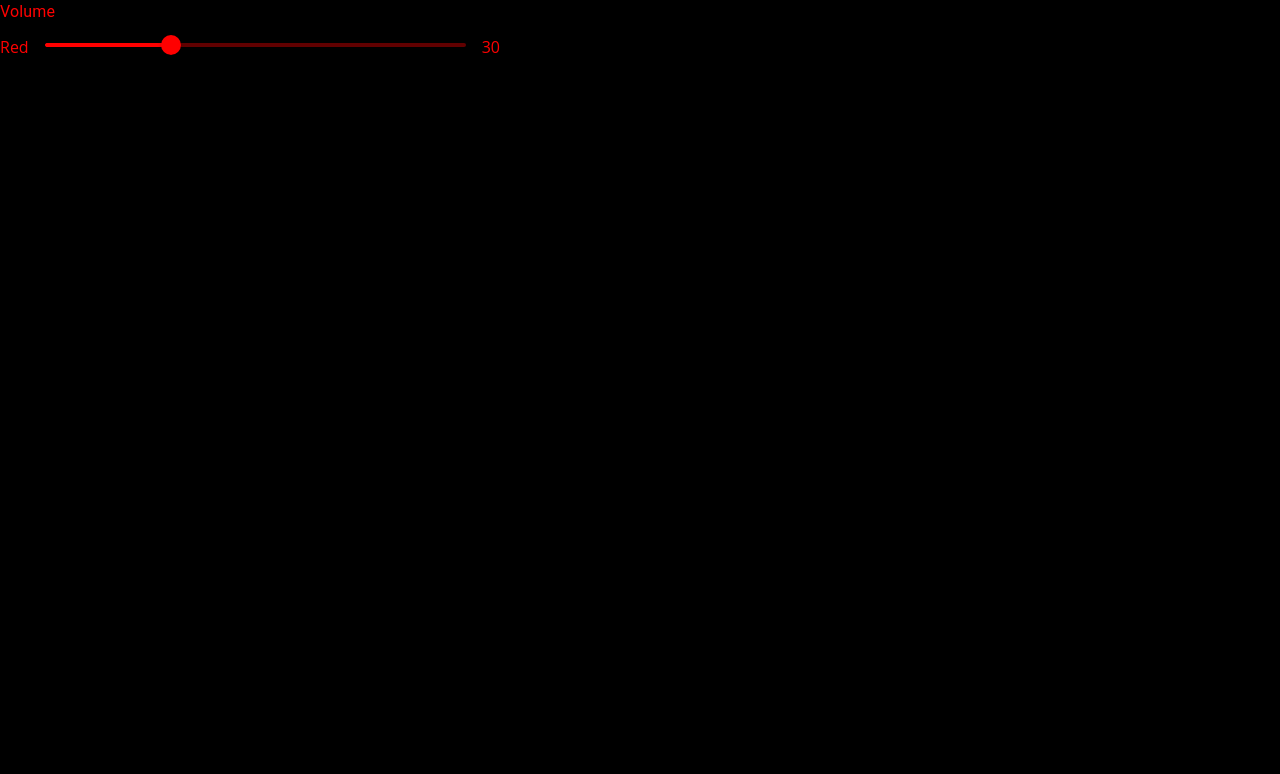
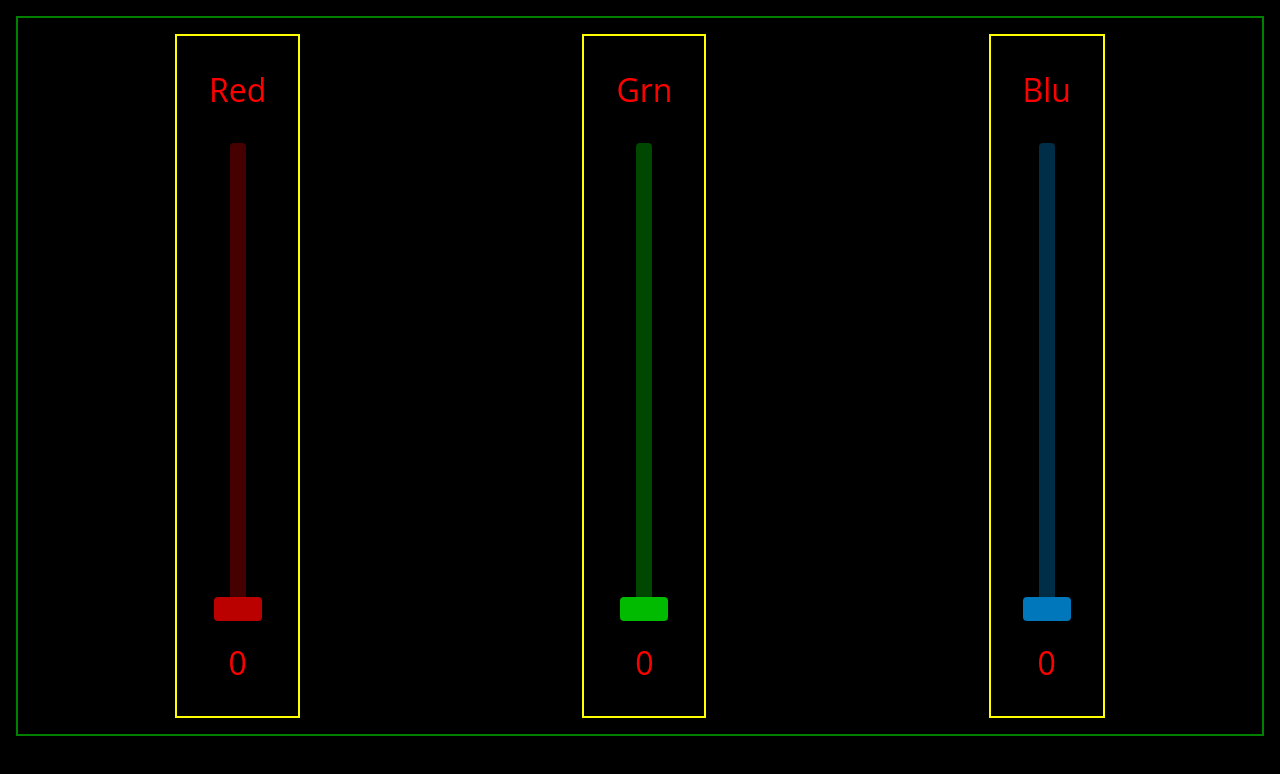
Before and after one commit to CelestialCoyote/hercules-gui-materialui-sliders, a React (Create React App) app in the folder frontend/: page / in a window 1280 px wide. Shown: the top 774 px of the page. Built offline with nearby package versions, Linux system fonts and the light colour scheme.

Commit message:
Created VerticalCoveSlider component.

```diff
--- /dev/null
+++ b/frontend/src/components/Hercules/Hercules.css
@@ -0,0 +1,10 @@
+.hercules {
+    border: 2px solid green;
+    display: flex;
+    flex-direction: row;
+    height: 90vh;
+    justify-content: space-around;
+    margin: 1.0rem;
+    padding: 1.0rem;
+    width: 100%;
+}
--- a/frontend/src/components/Hercules/Hercules.js
+++ b/frontend/src/components/Hercules/Hercules.js
@@ -1,68 +1,30 @@
-import * as React from 'react';
-import { styled } from '@mui/material/styles';
-import Box from '@mui/material/Box';
-import Grid from '@mui/material/Grid';
-import Typography from '@mui/material/Typography';
-import Slider from '@mui/material/Slider';
-import MuiInput from '@mui/material/Input';
-//import VolumeUp from '@mui/icons-material/VolumeUp';
+import { useEffect, useState } from 'react';
+import VerticalCoveSlider from '../VerticalCoveSlider/VerticalCoveSlider';
+import './Hercules.css';
 
-const Input = styled(MuiInput)`
-  width: 42px;
-`;
 
-export default function InputSlider() {
-  const [value, setValue] = React.useState(30);
+const Hercules = () => {
 
-  const handleSliderChange = (event, newValue) => {
-    setValue(newValue);
-  };
+    const [red, setRed] = useState(0);
+    const [grn, setGrn] = useState(0);
+    const [blu, setBlu] = useState(0);
 
-  const handleInputChange = (event) => {
-    setValue(event.target.value === '' ? '' : Number(event.target.value));
-  };
+    useEffect(() => {
+        console.log(`Red: ${red}, Green: ${grn}, Blue: ${blu}`);
+    }, [red, grn, blu]);
 
-  const handleBlur = () => {
-    if (value < 0) {
-      setValue(0);
-    } else if (value > 100) {
-      setValue(100);
-    }
-  };
+    return (
+        <div className="hercules">
 
-  return (
-    <Box sx={{ width: 500 }}>
-      <Typography id="input-slider" gutterBottom>
-        Volume
-      </Typography>
-      <Grid container spacing={2} alignItems="center">
-        <Grid item>
-          Red
-        </Grid>
-        <Grid item xs>
-          <Slider
-            value={typeof value === 'number' ? value : 0}
-            onChange={handleSliderChange}
-            aria-labelledby="input-slider"
-          />
-        </Grid>
-        <Grid item>
-            {value}
-          {/*<Input
-            value={value}
-            size="small"
-            onChange={handleInputChange}
-            onBlur={handleBlur}
-            inputProps={{
-              step: 10,
-              min: 0,
-              max: 100,
-              type: 'number',
-              'aria-labelledby': 'input-slider',
-            }}
-          />*/}
-        </Grid>
-      </Grid>
-    </Box>
-  );
+            <VerticalCoveSlider coveColor="Red" color="#bb0000" setRed={setRed} />
+
+            <VerticalCoveSlider coveColor="Grn" color="#00bb00" setGrn={setGrn} />
+
+            <VerticalCoveSlider coveColor="Blu" color="#0077bb" setBlu={setBlu} />
+
+        </div>
+    );
 }
+
+
+export default Hercules;
--- /dev/null
+++ b/frontend/src/components/VerticalCoveSlider/VerticalCoveSlider.css
@@ -0,0 +1,12 @@
+.cove-slider-group {
+    align-items: center;
+    border: 2px solid yellow;
+    display: flex;
+    flex-direction: column;
+}
+
+.cove-text {
+    color: red;
+    font-size: 2.0rem;
+    padding: 2.0rem;
+}
--- /dev/null
+++ b/frontend/src/components/VerticalCoveSlider/VerticalCoveSlider.js
@@ -0,0 +1,61 @@
+import { useState } from 'react';
+import Slider from '@mui/material/Slider';
+import './VerticalCoveSlider.css';
+
+
+const VerticalCoveSlider = ({ coveColor, color, setRed, setGrn, setBlu }) => {
+    const [value, setValue] = useState(0);
+
+    const handleSliderChange = (event, newValue) => {
+        setValue(newValue);
+        //console.log(`${coveColor} sliderValue: ${value}`);
+        if (coveColor === "red") {
+            setRed(newValue);
+        } else if (coveColor === "grn") {
+            setGrn(newValue);
+        } else if (coveColor === "blu") {
+            setBlu(newValue);
+        }
+    };
+
+
+    return (
+
+        <div className="cove-slider-group">
+            <label className="cove-text">{ coveColor }</label>
+
+            <Slider
+                sx={{
+                    color: { color },
+                    height: "100%",
+                    '& .MuiSlider-thumb': {
+                        borderRadius: '0.25rem',
+                        height: "1.5rem",
+                        width: "3.0rem"
+                    },
+                    '& .MuiSlider-rail': {
+                        borderRadius: '0.25rem',
+                        width: "1.0rem"
+                    },
+                    '& .MuiSlider-track': {
+                        width: "0.5rem"
+                    },
+                    '& input[type="range"]': {
+                        WebkitAppearance: 'slider-vertical',
+                    },
+                }}
+                orientation="vertical"
+                value={typeof value === 'number' ? value : 0}
+                onChange={handleSliderChange}
+                aria-labelledby="input-slider"
+            />
+
+            <label className="cove-text">{value}</label>
+
+        </div>
+
+    );
+}
+
+
+export default VerticalCoveSlider;
--- a/frontend/src/index.css
+++ b/frontend/src/index.css
@@ -1,5 +1,4 @@
 * {
-    color: red;
     margin: 0;
     padding: 0;
     box-sizing: border-box;
```
